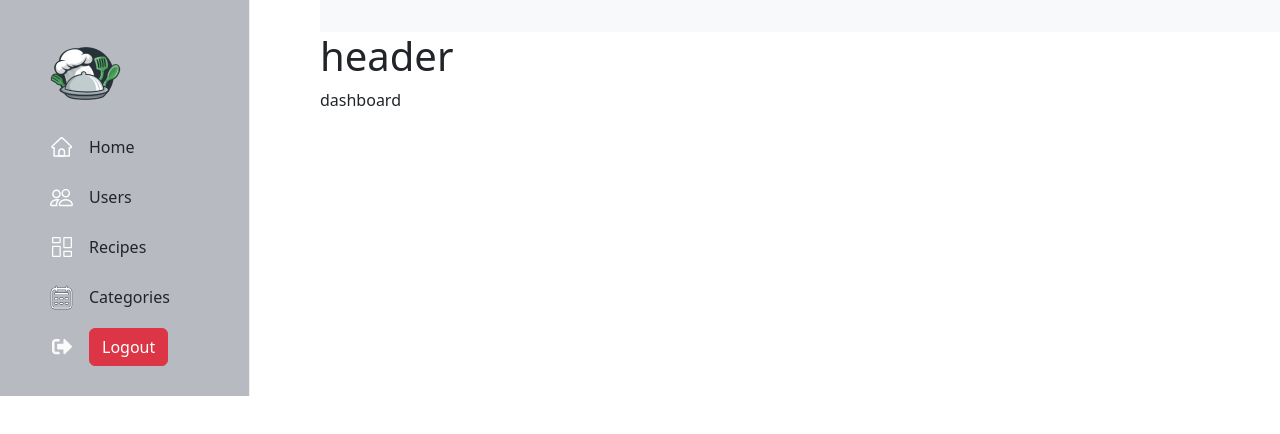
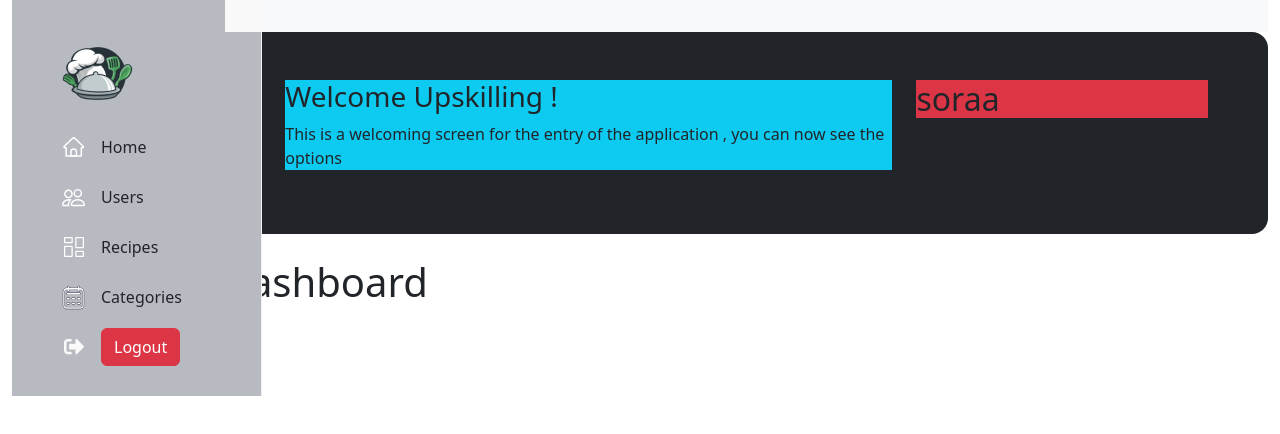
Before and after one commit to OmarElkeshen38/food-management-app, a React (Vite) app: page /dashboard/home in a window 1280 px wide. Shown: the top 434 px of the page. Built offline with nearby package versions, Linux system fonts and the light colour scheme; sample sign-in values are in the browser's storage.

Commit message:
creating header

```diff
--- a/src/App.jsx
+++ b/src/App.jsx
@@ -20,7 +20,11 @@ import ProtectedRoute from "./Shared/ProtectedRoute/ProtectedRoute";
 
 function App() {
 
-  const [loginData, setLoginData] = useState(null);
+  const [loginData, setLoginData] = useState(() => {
+    let token = localStorage.getItem('token');
+    return token ? jwtDecode(token) : null;
+  }
+  );
 
   let saveLoginData = () => {
     let decodedToken = jwtDecode(localStorage.getItem('token'));
--- a/src/Dashboard/Dashboard.jsx
+++ b/src/Dashboard/Dashboard.jsx
@@ -1,10 +1,12 @@
-import React from 'react'
+import React from 'react';
+import Header from '../Shared/Header/Header';
 
 function Dashboard() {
   return (
-    <div>
-      dashboard
-    </div>
+    <>
+      <Header title="Welcome Upskilling !" desc="This is a welcoming screen for the entry of the application , you can now see the options" />
+      <h1 className="my-4">dashboard</h1>
+    </>
   )
 }
 
--- a/src/Recipes/RecipesList/RecipesList.jsx
+++ b/src/Recipes/RecipesList/RecipesList.jsx
@@ -1,10 +1,12 @@
+import Header from '../../Shared/Header/Header';
 import styles from './RecipesList.module.css';
 
 function RecipesList() {
   return (
-    <div>
-      <h1>recipes</h1>
-    </div>
+    <>
+      <Header title="Recipes Items" desc="You can now add your items that any user can order it from the Application and you can edit" />
+      <h1 className="my-4">recipesList</h1>
+    </>
   )
 }
 
--- a/src/Shared/Header/Header.jsx
+++ b/src/Shared/Header/Header.jsx
@@ -1,11 +1,25 @@
-import styles from './Header.module.css';
+import styles from "./Header.module.css";
 
-function Header() {
+function Header({title, desc, img}) {
   return (
-    <div>
-      <h1>header</h1>
-    </div>
-  )
+    <>
+      <div className="container-fluid">
+        <div className="row p-5 rounded-4 bg-dark">
+          <div className="col-md-8">
+            <div className="caption bg-info">
+              <h3>{title}</h3>
+              <p>{desc}</p>
+            </div>
+          </div>
+          <div className="col-md-4">
+            <div className="img-container bg-danger">
+              <h2>soraa</h2>
+            </div>
+          </div>
+        </div>
+      </div>
+    </>
+  );
 }
 
-export default Header
+export default Header;
--- a/src/Shared/MainLayout/MainLayout.jsx
+++ b/src/Shared/MainLayout/MainLayout.jsx
@@ -1,5 +1,4 @@
 import { Outlet } from "react-router-dom";
-import Header from "../Header/Header";
 import Navbar from "../Navbar/Navbar";
 import SideBar from "../SideBar/SideBar";
 
@@ -8,14 +7,15 @@ function MainLayout({ loginData }) {
 
   return (
     <>
-      <div className="d-flex">
-        <div className="w-25">
-          <SideBar />
-        </div>
-        <div className="w-75">
-          <Navbar loginData={loginData} />
-          <Header />
-          <Outlet />
+      <div className="container-fluid">
+        <div className="row">
+          <div className="col-md-2">
+            <SideBar />
+          </div>
+          <div className="col-md-10">
+            <Navbar loginData={loginData} />
+            <Outlet />
+          </div>
         </div>
       </div>
     </>
--- a/src/Shared/Navbar/Navbar.jsx
+++ b/src/Shared/Navbar/Navbar.jsx
@@ -13,7 +13,7 @@ function Navbar({ loginData }) {
         <div className="collapse navbar-collapse" id="navbarSupportedContent">
           <ul className="navbar-nav ms-auto">
             <li className="nav-item active">
-              <a className="nav-link">{loginData?.userEmail} <span className="sr-only">(current)</span></a>
+              <a className="nav-link">{loginData?.userName} <span className="sr-only">(current)</span></a>
             </li>
           </ul>
         </div>
```
